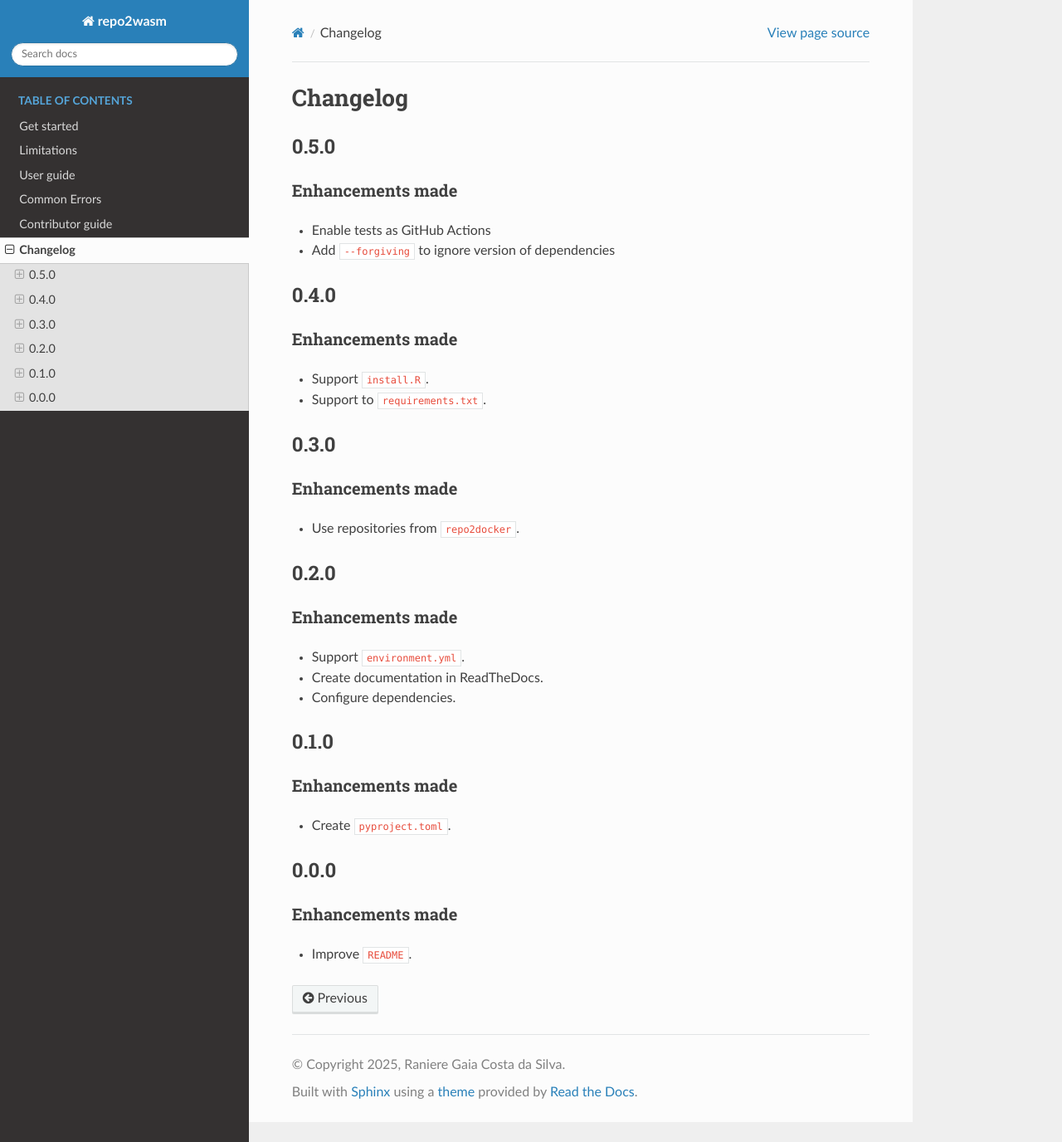
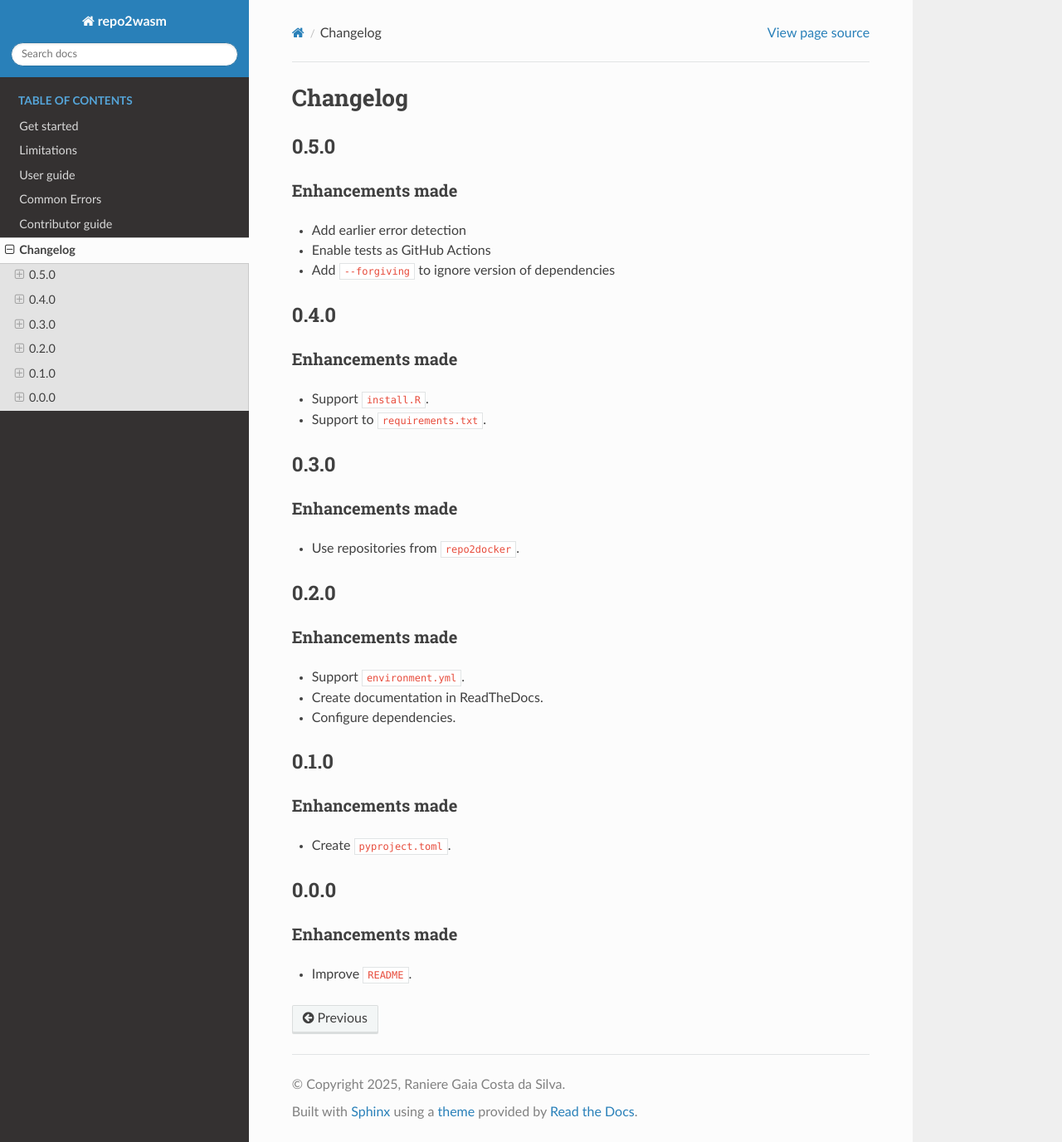
Before and after one commit to repo2wasm/repo2wasm-py, a Sphinx documentation site: the page built from docs/source/changelog.md, in a window 1280 px wide and 1376 px high. Shown: the whole window at 83% size. Built offline with Sphinx 7.4.7 and the Read the Docs theme 3.1.0, drawn with Linux system fonts in a browser that asks for light colours.

Commit message:
Update Changelog

```diff
--- a/docs/source/changelog.md
+++ b/docs/source/changelog.md
@@ -4,6 +4,7 @@
 
 ### Enhancements made
 
+- Add earlier error detection
 - Enable tests as GitHub Actions
 - Add `--forgiving` to ignore version of dependencies
 
```
